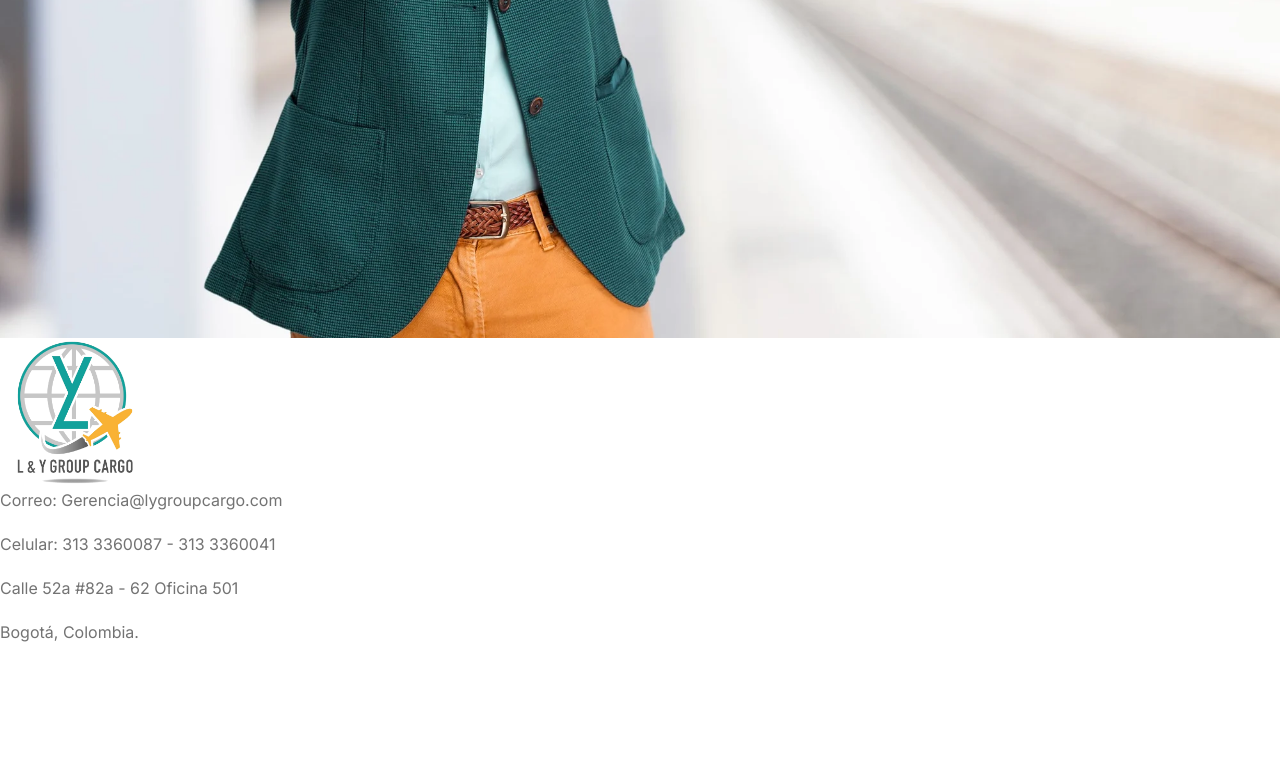
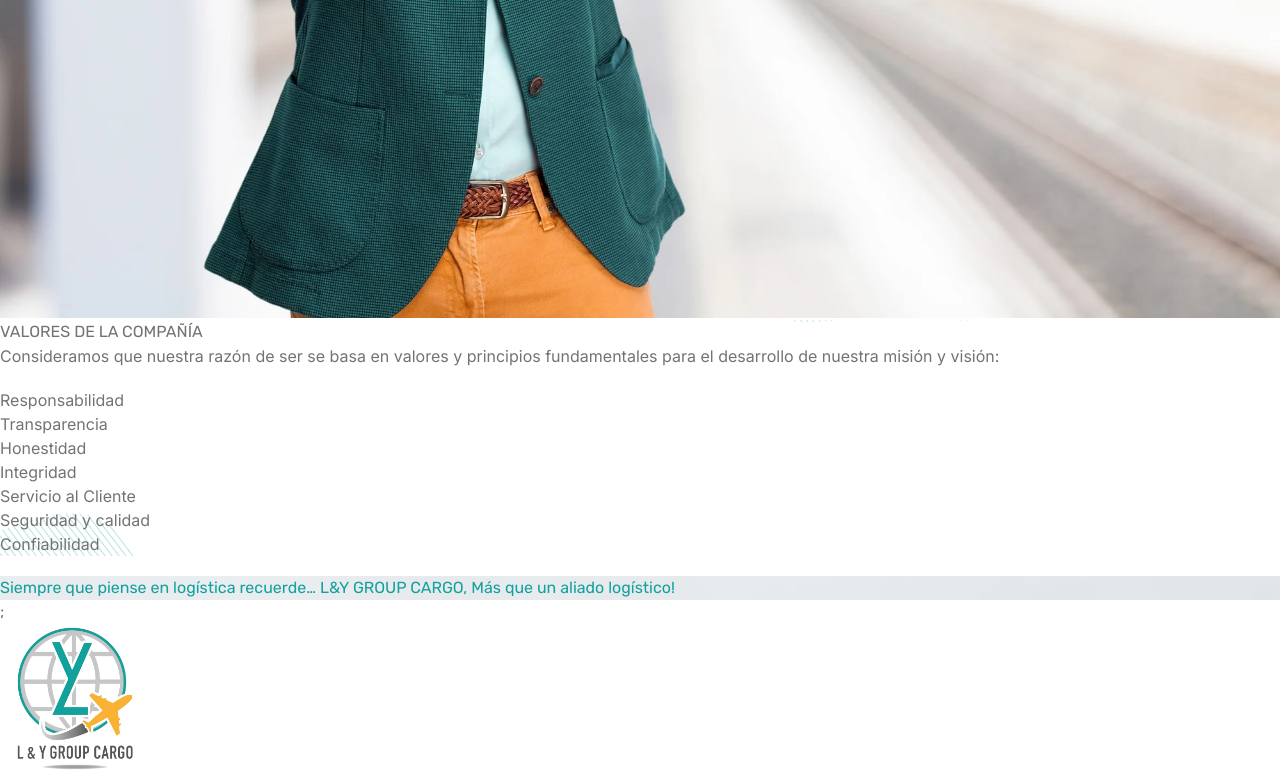
Before and after one commit to PabloMuz/ly-group-site, a React (Vite) app: page /about in a window 1280 px wide. Shown: the part 3573-4351 px from the top of the page. Before the commit the page ends 4237 px from the top, so only its background shows below. Built offline with nearby package versions, Linux system fonts and the light colour scheme.

Commit message:
Modulos fullSection - paginas Home y Nosotros Full

```diff
--- a/src/components/FullSection.jsx
+++ b/src/components/FullSection.jsx
@@ -0,0 +1,31 @@
+const FullBanner = ({ title, titleCenter, titleColor, content, bgImage }) => {
+  const titleAlignment = titleCenter ? "text-center" : "text-left";
+  // Determinar el color o imagen de fondo
+  const bgStyles = bgImage
+    ? {
+        backgroundImage: `url(${bgImage})`,
+        backgroundColor: "",
+        opacity: 1,
+        marginTop: "2px",
+        backgroundSize: "cover",
+        backgroundPosition: "center center",
+        backgroundRepeat: "no-repeat",
+      }
+    : {
+        backgroundImage: `none`,
+      };
+
+      const textColor = {color: `#${titleColor}`};
+
+
+  return (
+    <div className="py-20" style={{ ...bgStyles }}>
+      <div className="container mx-auto flex-col flex items-center w-full px-2 py-10 ">
+            <h2 className={`text-4xl font-bold mb-4 ${titleAlignment}`} style={{ ...textColor }}>{title}</h2>
+            <div className="text-lg mb-8">{content}</div>
+      </div>
+    </div>
+  );
+};
+
+export default FullBanner;
--- a/src/components/ImageSection.jsx
+++ b/src/components/ImageSection.jsx
@@ -33,7 +33,7 @@ const HeroBanner = ({ title, titleCenter, content, image, bgImage, bgColor, flip
         <div className="flex flex-col w-full md:w-6/12 mb-8 md:mb-0 md:mr-6">
           <div className="max-w-lg">
             <h2 className={`text-4xl font-bold mb-4 ${titleAlignment}`}>{title}</h2>
-            <p className="text-lg mb-8">{content}</p>
+            <div className="text-lg mb-8">{content}</div>
           </div>
         </div>
 
--- a/src/pages/About.jsx
+++ b/src/pages/About.jsx
@@ -1,12 +1,15 @@
 import ImageSection from "../components/ImageSection";
+import FullSection from "../components/FullSection";
 import backgroundImg from "../assets/background-lines-1.png";
 import heroContact from "../assets/diverse-businesspeople-having-meeting.jpg";
 import misionImg from "../assets/aerial-view-cargo-ship-cargo-container-harbor-2.webp";
 import visionImg from "../assets/man-with-binoculars.webp";
+import MountainBG from "../assets/MountainBG.jpg";
 
 const styles = {
   backgroundColor: "f8fafc",
   whiteColor: "ffffff",
+  primaryColor: "12a19e",
 };
 
 const sectionsData = [
@@ -62,12 +65,50 @@ const sectionsData = [
   },
 ];
 
+const sectionFull = [
+  {
+    title: "VALORES DE LA COMPAÑÍA",
+    titleCenter: false,
+    content: (
+      <>
+        <p>
+          Consideramos que nuestra razón de ser se basa en valores y principios
+          fundamentales para el desarrollo de nuestra misión y visión:
+        </p>
+        <ul className="list-disc pl-5">
+          <li>Responsabilidad</li>
+          <li>Transparencia</li>
+          <li>Honestidad</li>
+          <li>Integridad</li>
+          <li>Servicio al Cliente</li>
+          <li>Seguridad y calidad</li>
+          <li>Confiabilidad</li>
+        </ul>
+      </>
+    ),
+    titleColor: "",
+    bgImage: backgroundImg,
+  },
+  {
+    title:
+      "Siempre que piense en logística recuerde… L&Y GROUP CARGO, Más que un aliado logístico!",
+    titleCenter: true,
+    content: "",
+    titleColor: styles.primaryColor,
+    bgImage: MountainBG,
+  },
+];
+
 export default function Contact() {
   return (
     <div>
       {sectionsData.map((section, index) => (
         <ImageSection key={index} {...section} />
       ))}
+      {sectionFull.map((section, index) => (
+        <FullSection key={index} {...section} />
+      ))}
+      ;
     </div>
   );
 }
--- a/src/pages/Home.jsx
+++ b/src/pages/Home.jsx
@@ -1,14 +1,17 @@
 import ImageSection from "../components/ImageSection";
+import FullSection from "../components/FullSection";
 import backgroundImg from "../assets/background-lines-1.png";
 import closeUpBusinessmanImg from "../assets/close-up-businessman-with-digital-tablet.webp";
 import airplaneSunsetImg from "../assets/airplane-sunset.webp";
 import aerialViewCargoShipImg from "../assets/aerial-view-cargo-ship-cargo-container-harbor.webp";
 import scaniaImg from "../assets/scania.webp";
 import aduanaImg from "../assets/aduana.webp";
+import MountainBG from "../assets/MountainBG.jpg"
 
 const styles = {
   backgroundColor: "f8fafc",
   whiteColor: "ffffff",
+  primaryColor: "12a19e"
 };
 
 const sectionsData = [
@@ -106,12 +109,26 @@ const sectionsData = [
   }
 ];
 
+const sectionFull = [
+  {
+    title: "Siempre que piense en logística recuerde… L&Y GROUP CARGO, Más que un aliado logístico!",
+    titleCenter: true,
+    content: "",
+titleColor: styles.primaryColor,
+    bgImage: MountainBG,
+  }
+];
+
 export default function Home() {
   return (
     <div>
       {sectionsData.map((section, index) => (
         <ImageSection key={index} {...section} />
-      ))}
+      ))};
+
+      {sectionFull.map((section, index) => (
+        <FullSection key={index} {...section}/>
+      ))};
     </div>
   );
 }
```
Also changed, not shown: src/assets/MountainBG.jpg (added).
